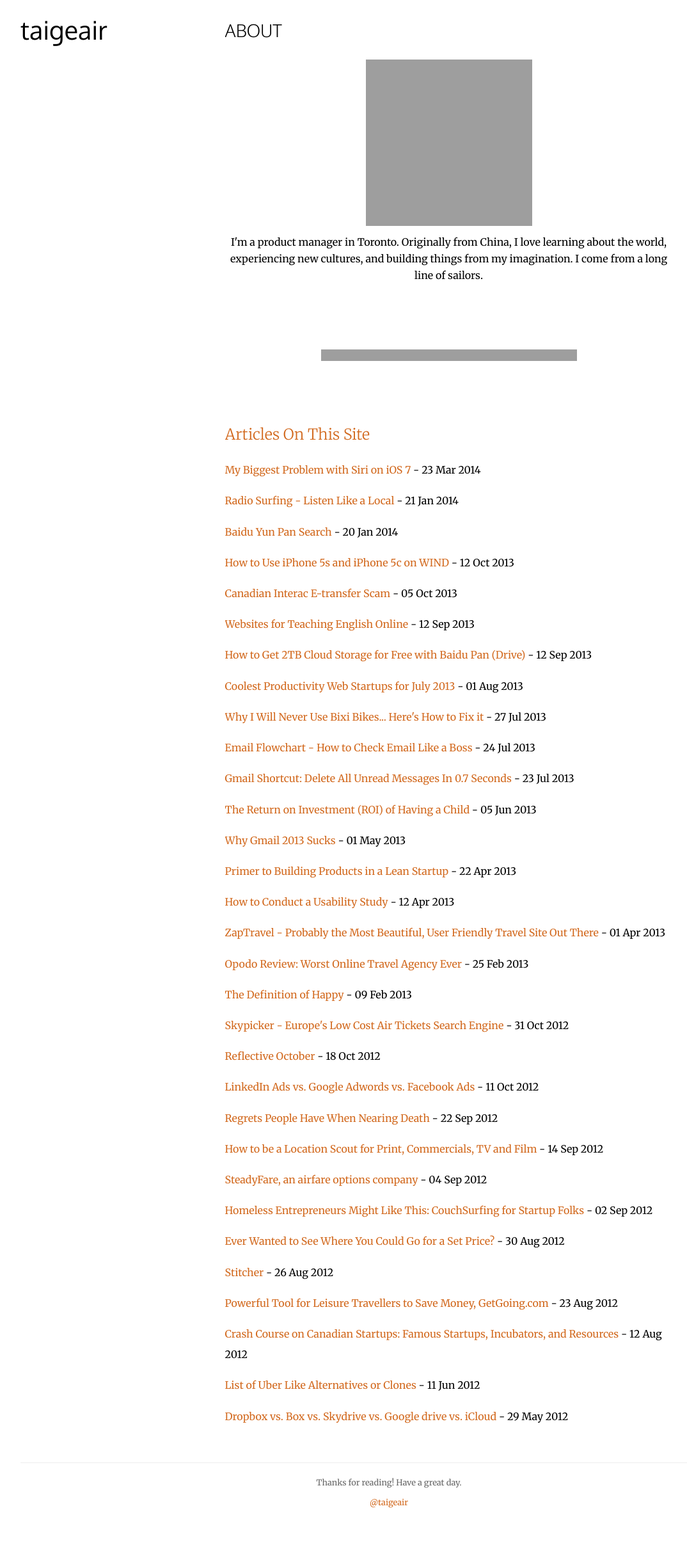
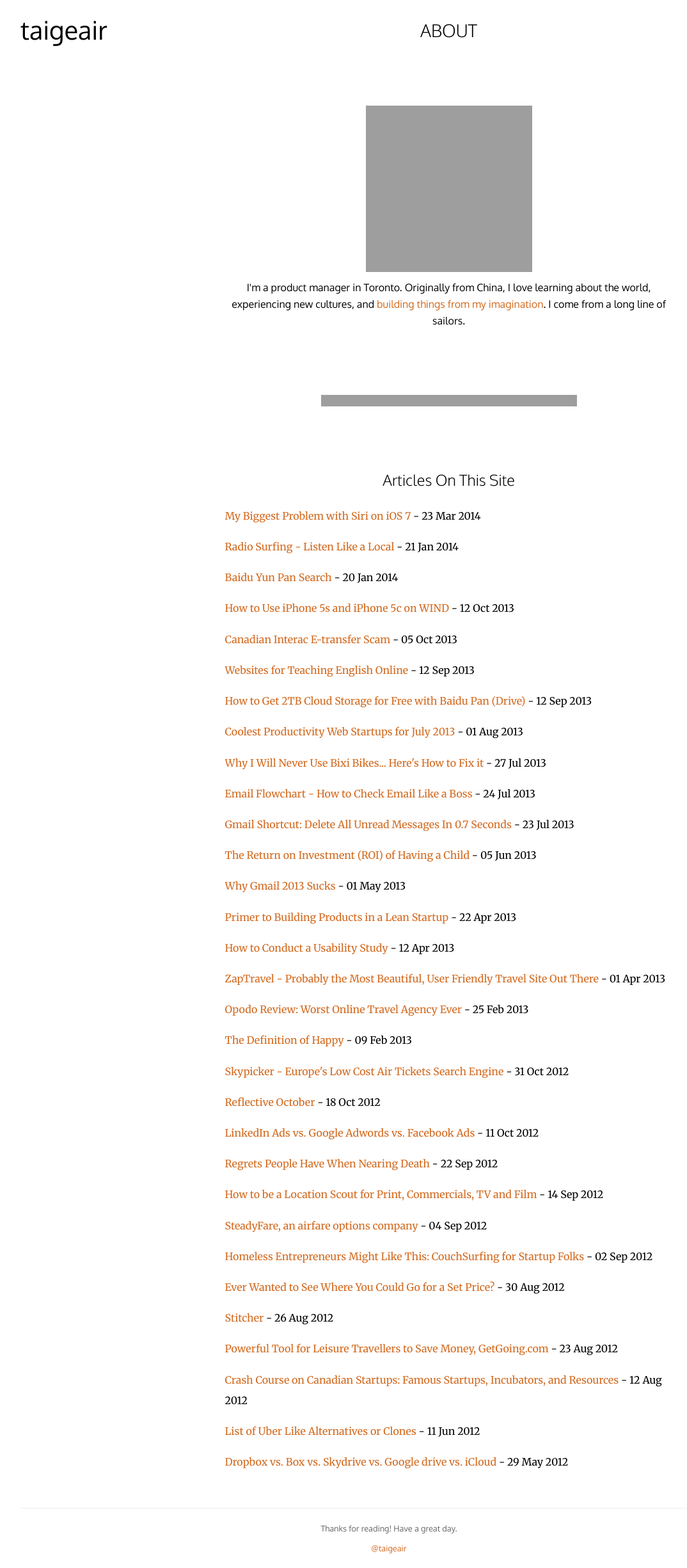
Before and after one commit to lojewski/taigeair.github.io, a Jekyll site: the page built from about/index.html, in a window 1280 px wide. Shown: the whole page at 64% size, without its empty margins (32-1106 px from the left). Built offline with Jekyll 4.4.1, drawn with Linux system fonts in a browser that asks for light colours; nearby versions of some CDN libraries; Markdown is read by kramdown in place of the engine named in the settings; before the commit the page ends 2378 px from its top, so only the background shows below that; grey boxes are pictures that could not be loaded.

Commit message:
updated project page

```diff
--- a/_includes/popular-posts.html
+++ b/_includes/popular-posts.html
@@ -1,8 +1,8 @@
 	<div class="section pre-animation">
 	<h2>My Popular Posts</h2>
 	<ul>
+		<li><a href="{{site.url}}/how-to-get-2tb-with-baidu-pan-disk-for-free-for-life/">How to Get 2TB Cloud Storage for Free with Baidu Pan (Drive)</a></li>
+		<li style="text-align:center;"><a href="{{site.url}}/baidu-yun-pan-search/">Baidu Yun Pan Search</a></li>
 		<li><a href="{{site.url}}/gmail-shortcuts-you-will-love/">Gmail Shortcut: Delete All Unread Messages In 0.7 Seconds</a></li>
-		<li><a href="{{site.url}}/how-to-get-2tb-with-baidu-pan-disk-for-free-for-life/">How to Get 2TB Cloud Storage for Free with Baidu Pan (Drive)</a></li>
-		<li><a href="{{site.url}}/about/#index">All Articles on taigeair</a></li>
 	</ul>
 	</div>
--- a/_layouts/default.html
+++ b/_layouts/default.html
@@ -48,7 +48,7 @@
     <body>
         <div class="site">
           <div class="top pre-animation"><a class="go-top" style="display: inline;" alt="AD joke">Go Up Box</a><div class="arrow">↑</div></div>
-			{% if page.type == "front" %}
+			{% if page.type == "post" or page.type == "front" %}
 			<div class="artIndex pre-animation"><a href="{{site.url}}about/#index">Index of Articles</a></div>
           {% endif %}
           <div class="header">
--- a/about/index.html
+++ b/about/index.html
@@ -6,10 +6,11 @@ title: taigeair - Exploring the world. Working in tech.
 <div class="pages">
   <h1>About</h1>
   <div id="hello"></div>
-  <p class="c">I'm a product manager in Toronto. Originally from China, I love learning about the world, experiencing new cultures, and building things from my imagination. I come from a long line of sailors.</p>
-  <p></p>
+  <p class="c">I'm a product manager in Toronto. Originally from China, I love learning about the world, experiencing new cultures, and <a href="{{site.url}}/projects/">building things from my imagination</a>. I come from a long line of <a name="index"></a>
+ sailors.</p>
+<p></p>
   <div class="divider"></div>
-  <a name="index"><h2 class="index-list">Articles On This Site</h2></a>
+ <h2 class="index-list">Articles On This Site</h2>
 
   <ul class="index-list">
     {% for post in site.posts %}
--- a/css/main.css
+++ b/css/main.css
@@ -333,15 +333,21 @@ h2 > a:hover:before, .title a:hover:before {
   overflow: hidden;
 }
 
+.pages h1, h2, p {
+	font-family: 'Oxygen', sans-serif;
+	text-align: center;
+}
+
 .pages h1 {
-  font-family: 'Oxygen', sans-serif;
-  text-transform: uppercase;
-  font-weight: 300;
+	text-transform: uppercase;
+	font-weight: 300;
+	margin-bottom: 99px;
 }
 
 .pages h2 {
-  font-size: 1.1em;
-  font-weight: 200;
+	margin-top: 99px;
+	font-size: 1.61em;
+	font-weight: 200;
 }
 
 .pages {
```
Also changed, not shown: projects/index.html (+16 -11 lines), assets/CW.jpg (added), assets/kera.png (added), assets/wimdu.png (added), 1 other file.
